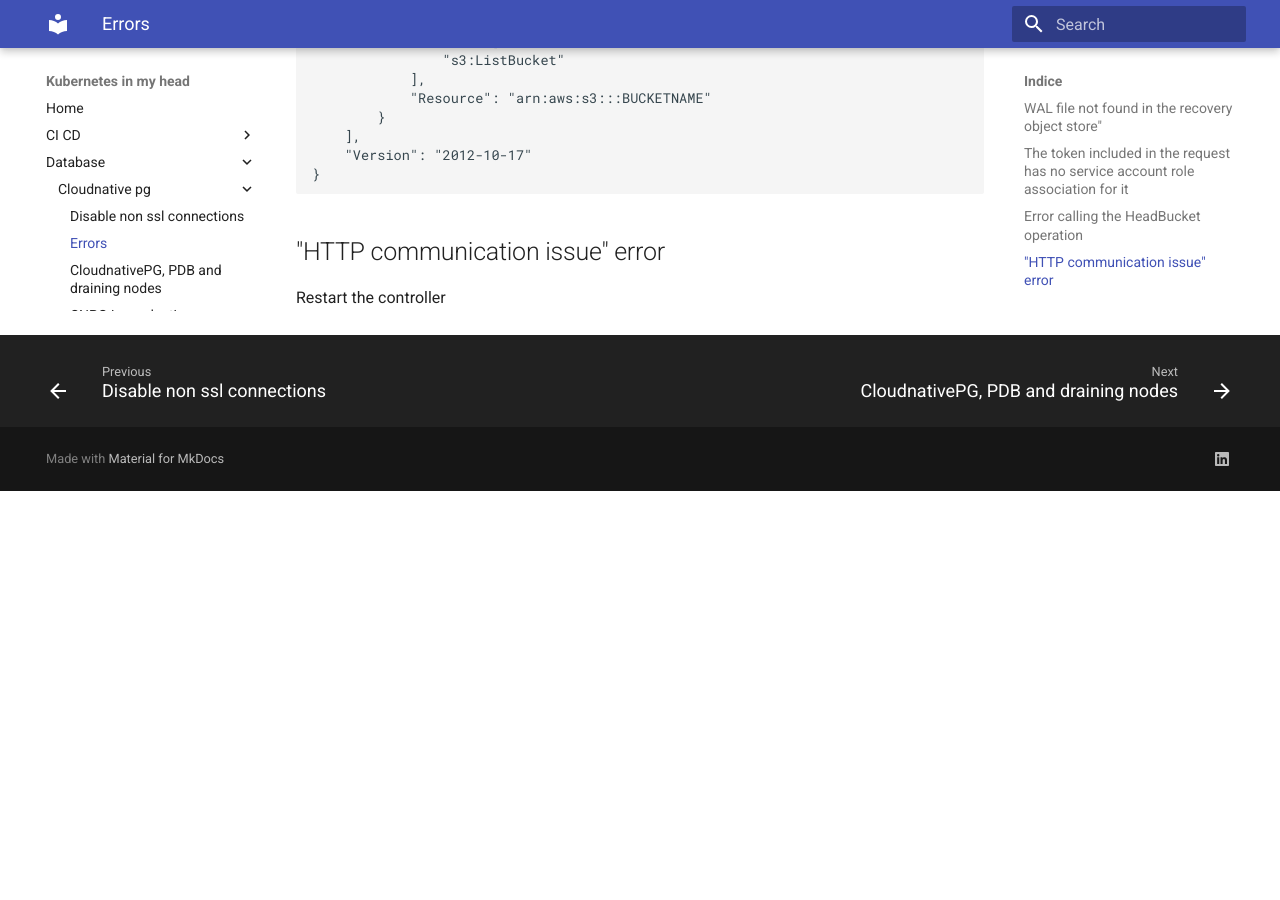
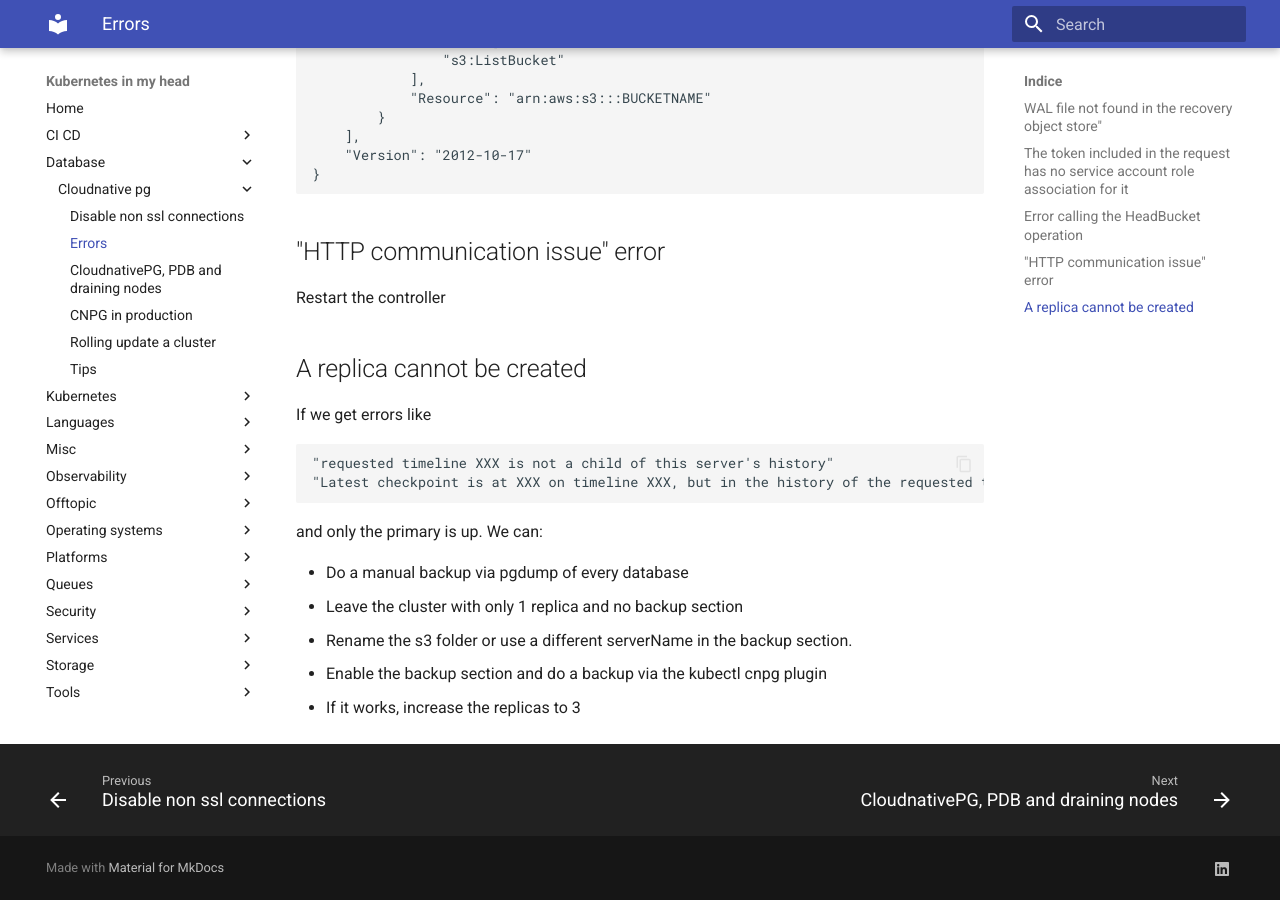
Before and after one commit to jorgelon/kubernetesinmyhead.net, an MkDocs documentation site: the page built from docs/database/cloudnative-pg/errors.md, in a window 1280 px wide and 900 px high, scrolled down 982 px. Built offline with MkDocs 1.6.1 and Material for MkDocs 9.7.7, drawn with Linux system fonts in a browser that asks for light colours; before the commit the page ends 1473 px from its top, so only the background shows below that.

Commit message:
add workaround for replicas

````diff
--- a/docs/database/cloudnative-pg/errors.md
+++ b/docs/database/cloudnative-pg/errors.md
@@ -45,3 +45,20 @@ This is an AWS IAM permissions issue. Probably you need to add "s3:ListBucket" A
 ## "HTTP communication issue" error
 
 Restart the controller
+
+## A replica cannot be created
+
+If we get errors like
+
+```txt
+"requested timeline XXX is not a child of this server's history"
+"Latest checkpoint is at XXX on timeline XXX, but in the history of the requested timeline, the server forked off from that timeline at YYY."
+```
+
+and only the primary is up. We can:
+
+- Do a manual backup via pgdump of every database
+- Leave the cluster with only 1 replica and no backup section
+- Rename the s3 folder or use a different serverName in the backup section.
+- Enable the backup section and do a backup via the kubectl cnpg plugin
+- If it works, increase the replicas to 3
````
